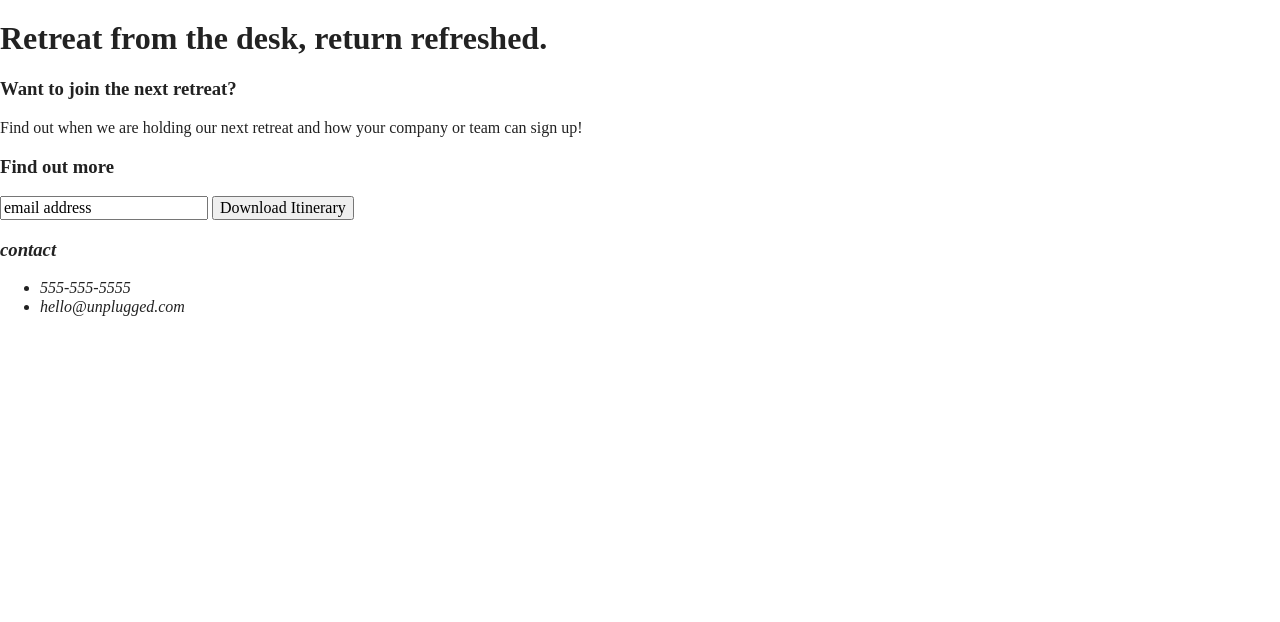
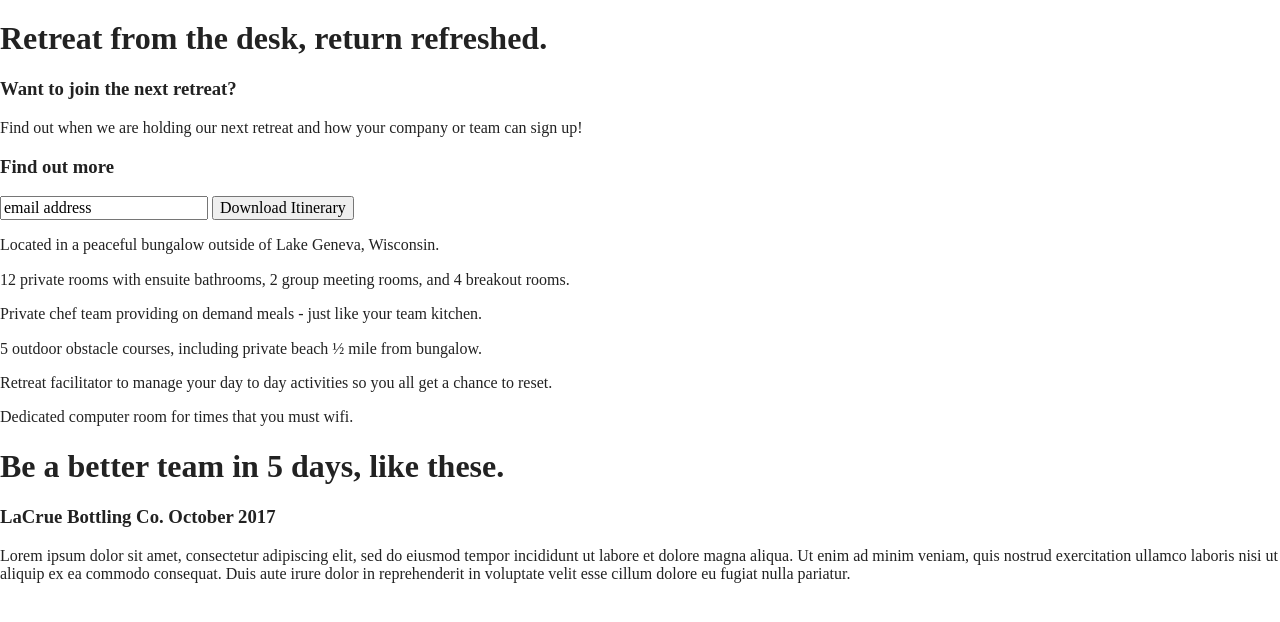
Before and after one commit to Emily-a-Smith/unplugged-retreat, a website built with Parcel: page index.html in a window 1280 px wide. Shown: the part 178-800 px from the top of the page. Built offline with nearby package versions, Linux system fonts and the light colour scheme.

Commit message:
Updadted home pg content

```diff
--- a/index.html
+++ b/index.html
@@ -73,53 +73,49 @@
 
     </aside>
 
-  </main> <!-- main wrapper -->
+    <section class="features">
+      <div class="content-wrapper">
+        <!-- Add your Features content here -->
+        <article>
+            <p class="fontawesome-icon"></p>
+            <p class="features-item-description">Located in a peaceful bungalow outside of Lake Geneva, Wisconsin.</p>
+        </article>
 
-  <footer>
+        <article>
+            <p class="fontawesome-icon"></p>
+            <p class="features-item-description">12 private rooms with ensuite bathrooms, 2 group meeting rooms, and 4 breakout rooms.</p>
+        </article>
 
-    <div class="content-wrapper">
-        <div class="footer-content">
-          <div class="contact">
-            <div class="contact">
+        <article>
+            <p class="fontawesome-icon"></p>
+            <p class="features-item-description">Private chef team providing on demand meals - just like your team kitchen.</p>
+        </article>
 
-               <address>
-                 <h3>contact</h3>
+        <article>
+            <p class="fontawesome-icon"></p>
+            <p class="features-item-description">5 outdoor obstacle courses, including private beach ½ mile from bungalow.</p>
+        </article>
 
-                 <ul>
-                   <li>555-555-5555</li>
-                   <li>hello@unplugged.com</li>
-                </ul>
+        <article>
+            <p class="fontawesome-icon"></p>
+            <p class="features-item-description">Retreat facilitator to manage your day to day activities so you all get a chance to reset.</p>
+        </article>
 
-               </address>
+        <article>
+            <p class="fontawesome-icon"></p>
+            <p class="features-item-description">Dedicated computer room for times that you must wifi.</p>
+        </article>
 
-              </div>
-          </div>
-            <div class="social">
-                <div class="social-icons">
-                    <p><a href="https://www.facebook.com/yoursite" target="_blank"></a></p>
-                    <!-- other social links here -->
-                </div>
-            </div>
-        </div> <!-- footer content ends -->
-    </div> <!--footer content-wrapper ends-->
+      </div>
+    </section>
 
-    <div class="copyright">
-    </div>
-
-  </footer>
-
-  <!-- Add your site or application content here -->
-
-  <script src="js/vendor/modernizr-3.11.2.min.js"></script>
-  <script src="js/plugins.js"></script>
-  <script src="js/main.js"></script>
-
-  <!-- Google Analytics: change UA-XXXXX-Y to be your site's ID. -->
-  <script>
-    window.ga = function () { ga.q.push(arguments) }; ga.q = []; ga.l = +new Date;
-    ga('create', 'UA-XXXXX-Y', 'auto'); ga('set', 'anonymizeIp', true); ga('set', 'transport', 'beacon'); ga('send', 'pageview')
-  </script>
-  <script src="https://www.google-analytics.com/analytics.js" async></script>
-</body>
-
+    <section class="reviews">
+      <div class="content-wrapper">
+        <h1>Be a better team in 5 days, like these.</h1>
+        <!-- img if added in html and not css?? -->
+        <!--img src="img/past-retreat.png" alt="review image"/-->
+        <h3>LaCrue Bottling Co. October 2017</h3>
+        <p>Lorem ipsum dolor sit amet, consectetur adipiscing elit, sed do eiusmod tempor incididunt ut labore et dolore magna aliqua. Ut enim ad minim veniam, quis nostrud exercitation ullamco laboris nisi ut aliquip ex ea commodo consequat. Duis aute irure dolor in reprehenderit in voluptate velit esse cillum dolore eu fugiat nulla pariatur.</p>
+      </div>
+    </section>
 </html>
```
